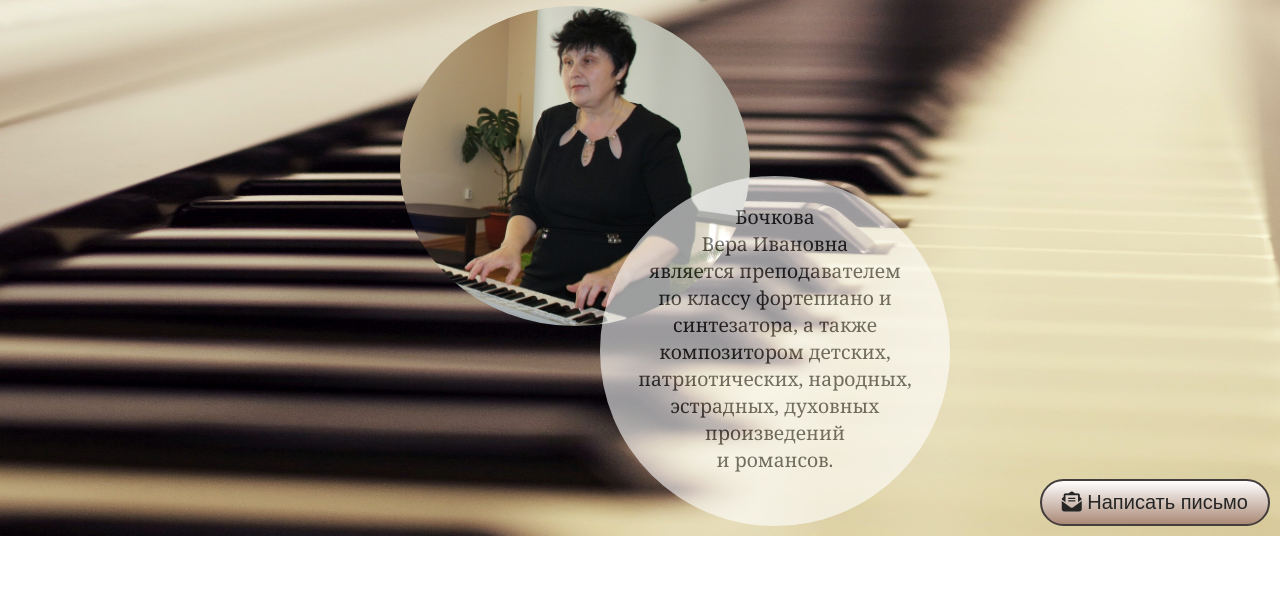
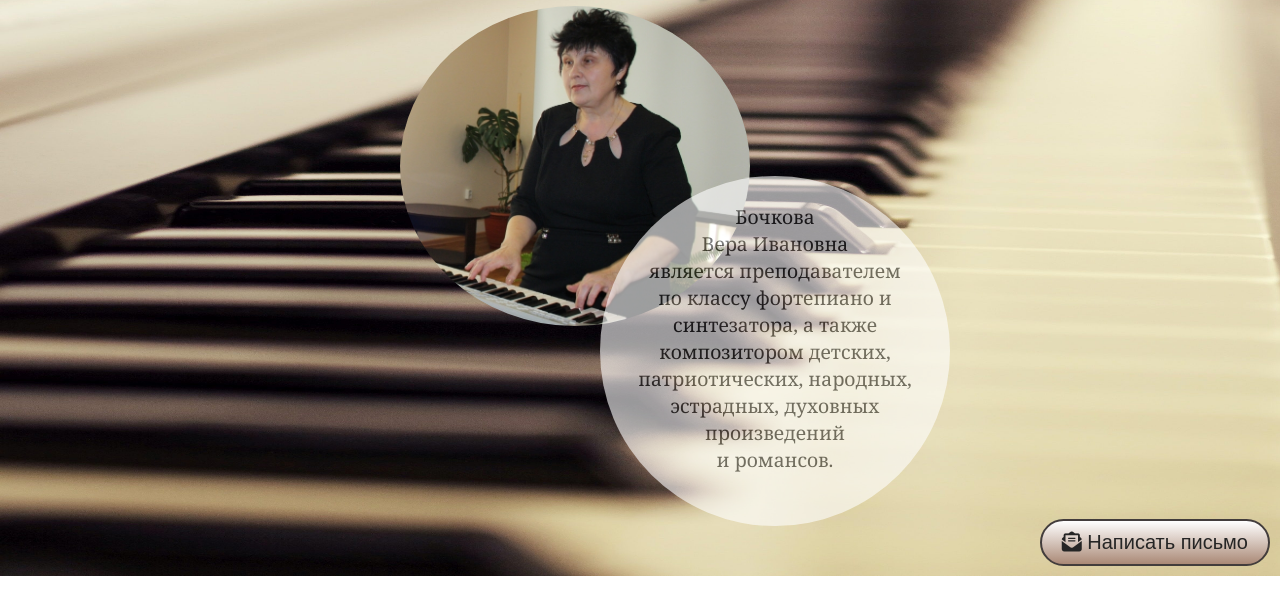
Before and after one commit to Natalya-ya/Vera_Bochkova, a plain HTML site: page index.html in a window 1280 px wide. Shown: the part 124-738 px from the top of the page. Drawn offline with Linux system fonts and the light colour scheme.

Commit message:
Update index.html

```diff
--- a/index.html
+++ b/index.html
@@ -13,7 +13,7 @@
   <link href="https://fonts.googleapis.com/css2?family=Lobster&display=swap" rel="stylesheet">
 </head>
   <body>
-    <div class="general" style="height: 660px;">
+    <div class="general" style="height: 700px;">
       <div class="first-H">Бочкова Вера Ивановна</div>
                 <div>
       <a class="btn" href="mailto:bochkova_vera1960@mail.ru"><i class="fas fa-envelope-open-text"></i> Написать письмо</a>
```
